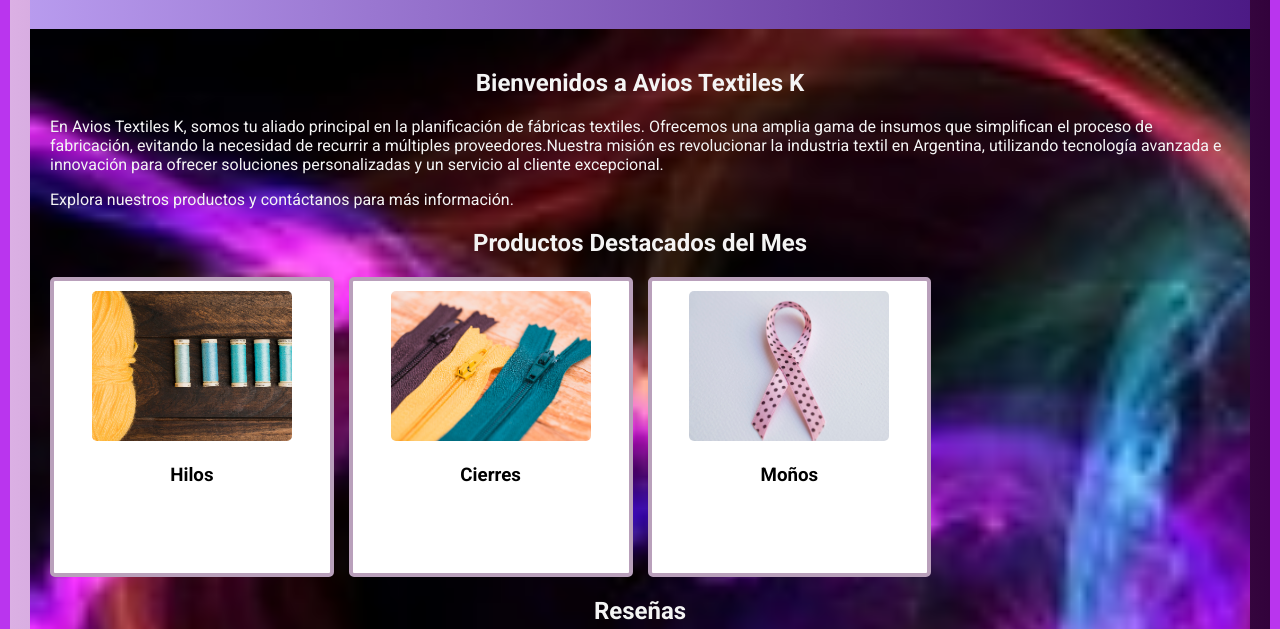
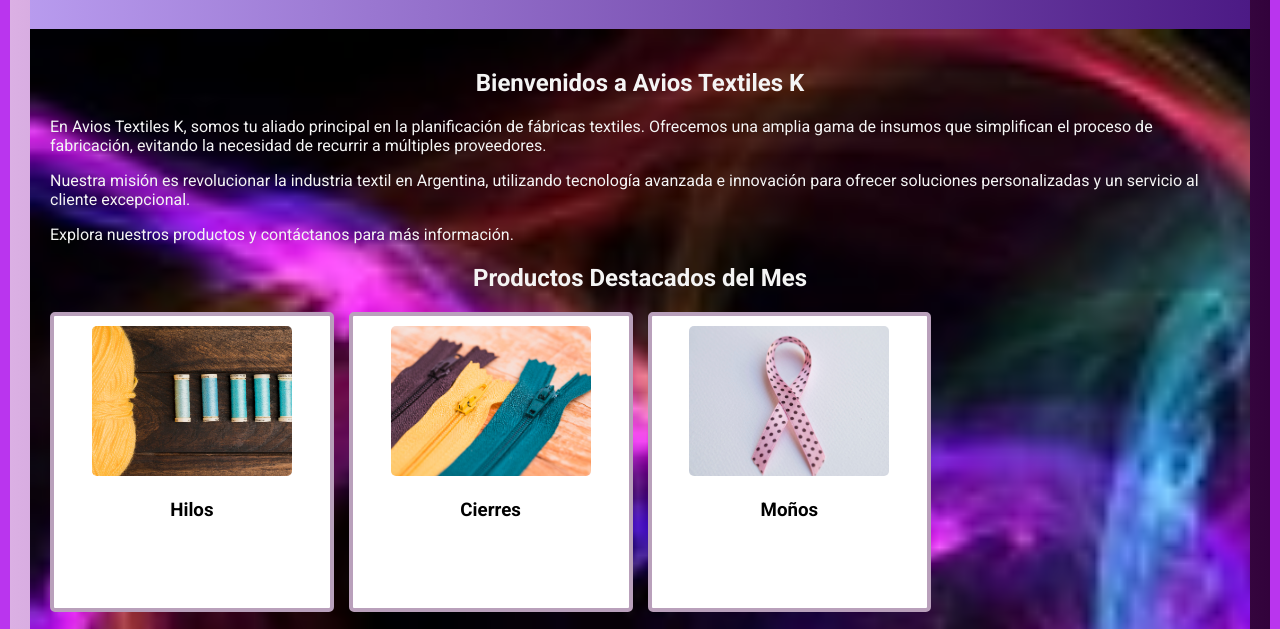
Before and after one commit to Klauno/Preentrega-ClaudiaOliverio, a plain HTML site: page index.html in a window 1280 px wide. Shown: the part 122-751 px from the top of the page. Drawn offline with Linux system fonts and the light colour scheme.

Commit message:
actualizacion preentrega

```diff
--- a/index.html
+++ b/index.html
@@ -6,6 +6,7 @@
     <link href="https://fonts.googleapis.com/css2?family=Roboto:wght@400;700&display=swap" rel="stylesheet">
     <link rel="stylesheet" href="css/styles.css">
     <link rel="stylesheet" href="https://cdnjs.cloudflare.com/ajax/libs/font-awesome/6.0.0-beta3/css/all.min.css">
+    <link rel="icon" href="./imagenes/favicon.ico">
     <title>Avios Textiles-Inicio</title>
 </head>
 <body>
@@ -25,7 +26,8 @@
         <main>
             <section>
                 <h2>Bienvenidos a Avios Textiles K</h2>
-                <p>En Avios Textiles K, somos tu aliado principal en la planificación de fábricas textiles. Ofrecemos una amplia gama de insumos que simplifican el proceso de fabricación, evitando la necesidad de recurrir a múltiples proveedores.Nuestra misión es revolucionar la industria textil en Argentina, utilizando tecnología avanzada e innovación para ofrecer soluciones personalizadas y un servicio al cliente excepcional.</p>
+                <p>En Avios Textiles K, somos tu aliado principal en la planificación de fábricas textiles. Ofrecemos una amplia gama de insumos que simplifican el proceso de fabricación, evitando la necesidad de recurrir a múltiples proveedores.</p>
+                <p>Nuestra misión es revolucionar la industria textil en Argentina, utilizando tecnología avanzada e innovación para ofrecer soluciones personalizadas y un servicio al cliente excepcional.</p>
                 <p>Explora nuestros productos y contáctanos para más información.</p>
             </section>
 
```
Also changed, not shown: pages/contacto.html (+1 -0 lines), pages/productos.html (+1 -0 lines), pages/reseñas.html (+1 -0 lines), imagenes/favicon.ico (added), imagenes/logo.png (added), imagenes/logo1.jpg (added).
